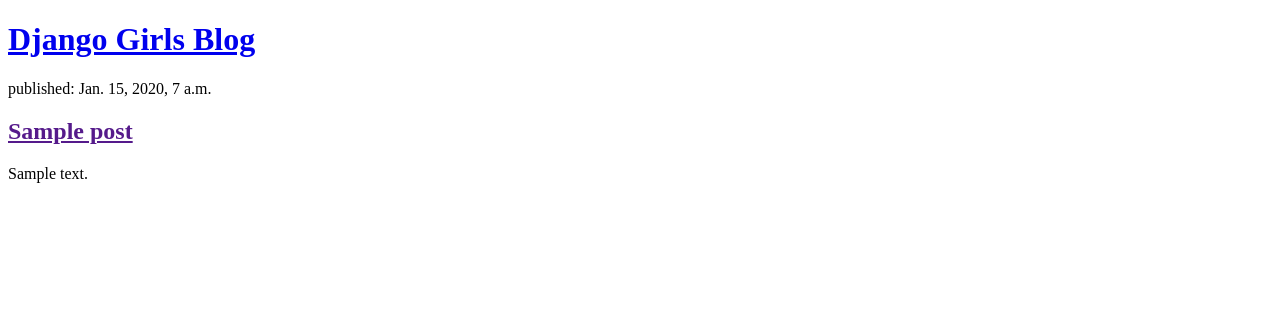
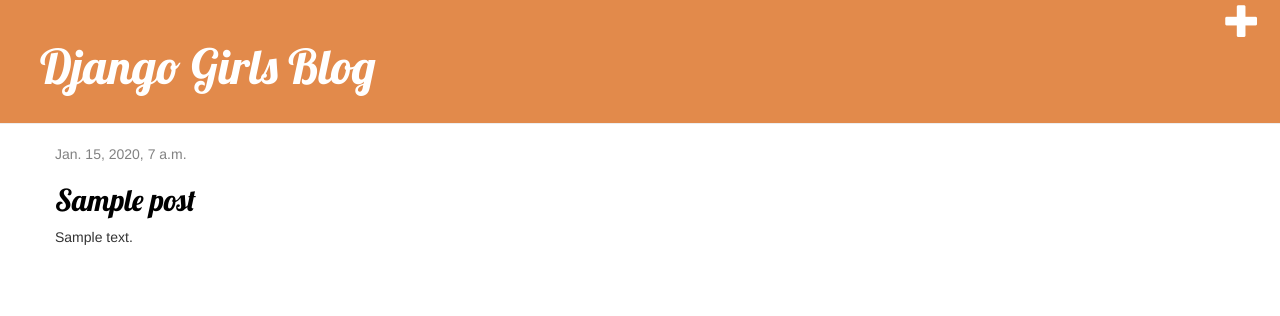
Before and after one commit to uselessmayara/django_girls, a Django app: page / in a window 1280 px wide. Shown: the top 316 px of the page. Run offline with Django 3.2, Linux system fonts and the light colour scheme; tables that the repository leaves empty hold one stand-in row (values such as "Sample post"); some libraries are stand-ins or nearby versions.

Commit message:
Added view and template for detailed blog post as well as CSS for the site.

```diff
--- /dev/null
+++ b/blog/static/css/blog.css
@@ -0,0 +1,46 @@
+.page-header {
+    background-color: #e28a4b;
+    margin-top: 0;
+    padding: 20px 20px 20px 40px;
+}
+
+.page-header h1, .page-header h1 a, .page-header h1 a:visited, .page-header h1 a:active {
+    color: #ffffff;
+    font-size: 36pt;
+    text-decoration: none;
+}
+
+.content {
+    margin-left: 40px;
+}
+
+h1, h2, h3, h4 {
+    font-family: 'Lobster', cursive;
+}
+
+.date {
+    color: #828282;
+}
+
+.save {
+    float: right;
+}
+
+.post-form textarea, .post-form input {
+    width: 100%;
+}
+
+.top-menu, .top-menu:hover, .top-menu:visited {
+    color: #ffffff;
+    float: right;
+    font-size: 26pt;
+    margin-right: 20px;
+}
+
+.post {
+    margin-bottom: 70px;
+}
+
+.post h2 a, .post h2 a:visited {
+    color: #000000;
+}
--- /dev/null
+++ b/blog/templates/blog/base.html
@@ -0,0 +1,29 @@
+{% load static %}
+<!DOCTYPE html>
+<html lang="en">
+<head>
+    <meta charset="UTF-8">
+    <link href="//fonts.googleapis.com/css?family=Lobster&subset=latin,latin-ext" rel="stylesheet" type="text/css">
+    <meta http-equiv="X-UA-Compatible" content="IE=edge">
+    <meta name="viewport" content="width=device-width, initial-scale=1.0">
+    <title>Document</title>
+    <a href="{% url 'post_new' %}" class="top-menu"><span class="glyphicon glyphicon-plus"></span></a>
+    <link rel="stylesheet" href="//maxcdn.bootstrapcdn.com/bootstrap/3.2.0/css/bootstrap.min.css">
+    <link rel="stylesheet" href="//maxcdn.bootstrapcdn.com/bootstrap/3.2.0/css/bootstrap-theme.min.css">
+    <link rel="stylesheet" href="{% static 'css/blog.css' %}">
+</head>
+<body>
+    <div class="page-header">
+        <h1><a href="/">Django Girls Blog</a></h1>
+    </div>
+
+    <div class="content container">
+        <div class="row">
+            <div class="col-md-8">
+                {% block content %}
+            {% endblock %}
+            </div>
+        </div>
+    </div>
+</body>
+</html>
--- a/blog/templates/blog/post_list.html
+++ b/blog/templates/blog/post_list.html
@@ -1,22 +1,13 @@
-<!DOCTYPE html>
-<html lang="en">
-<head>
-    <meta charset="UTF-8">
-    <meta http-equiv="X-UA-Compatible" content="IE=edge">
-    <meta name="viewport" content="width=device-width, initial-scale=1.0">
-    <title>Document</title>
-</head>
-<body>
-    <div>
-        <h1><a href="/">Django Girls Blog</a></h1>
-    </div>
+{% extends 'blog/base.html' %}
 
+    {% block content %}
     {% for post in posts %}
-        <div>
-            <p>published: {{ post.published_date }}</p>
-            <h2><a href="">{{ post.title }}</a></h2>
+        <div class="post">
+            <div class="date">
+                {{ post.published_date }}
+            </div>
+         <h2><a href="{% url 'post_detail' pk=post.pk %}">{{ post.title }}</a></h2>
             <p>{{ post.text|linebreaksbr }}</p>
         </div>
     {% endfor %}
-</body>
-</html>
+{% endblock %}
--- a/blog/urls.py
+++ b/blog/urls.py
@@ -3,4 +3,7 @@
 
 urlpatterns = [
     path('', views.post_list, name='post_list'),
+    path('post/<int:pk>/', views.post_detail, name='post_detail'),
+    path('post/new/', views.post_new, name='post_new'),
+
 ]
--- a/blog/views.py
+++ b/blog/views.py
@@ -1,9 +1,19 @@
 from django.shortcuts import render
 from .models import Post
 from django.utils import timezone
+from django.shortcuts import render, get_object_or_404
+from .forms import PostForm
 
 # Create your views here.
 
 def post_list(request):
     post = Post.objects.filter(published_date__lte=timezone.now()).order_by('published_date')
     return render(request, 'blog/post_list.html', {'posts': post})
+
+def post_detail(request, pk):
+    post = get_object_or_404(Post, pk=pk)
+    return render(request, 'blog/post_detail.html', {'post': post})
+
+def post_new(request):
+    form = PostForm()
+    return render(request, 'blog/post_edit.html', {'form': form})
```
Also changed, not shown: blog/forms.py (added, +9 -0 lines), blog/templates/blog/post_detail.html (added, +13 -0 lines).
